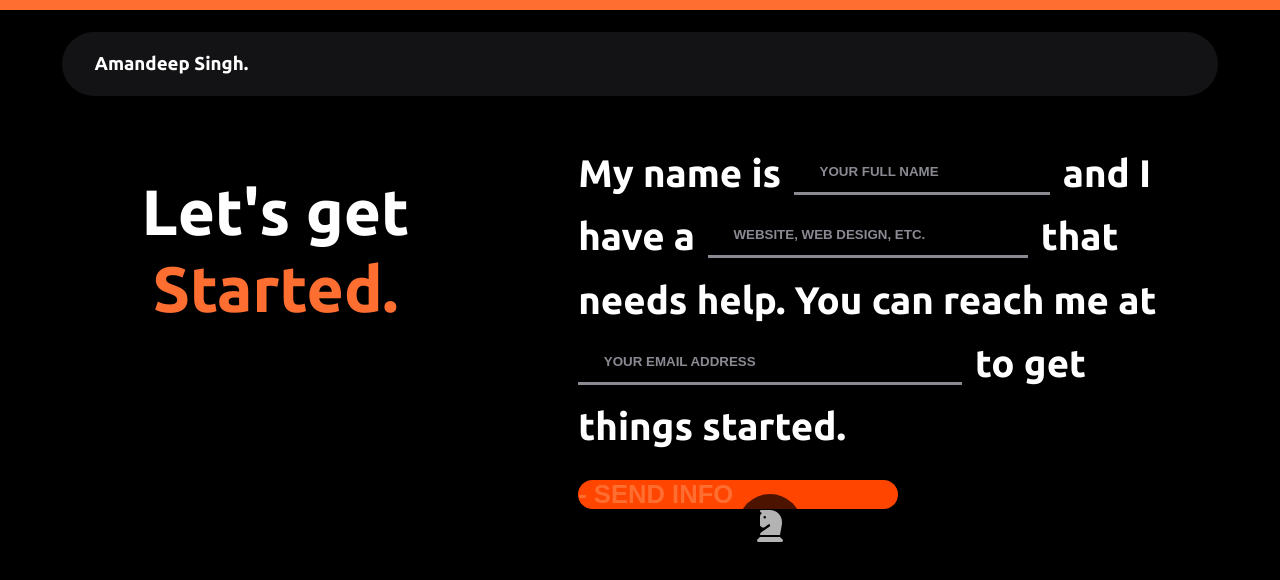
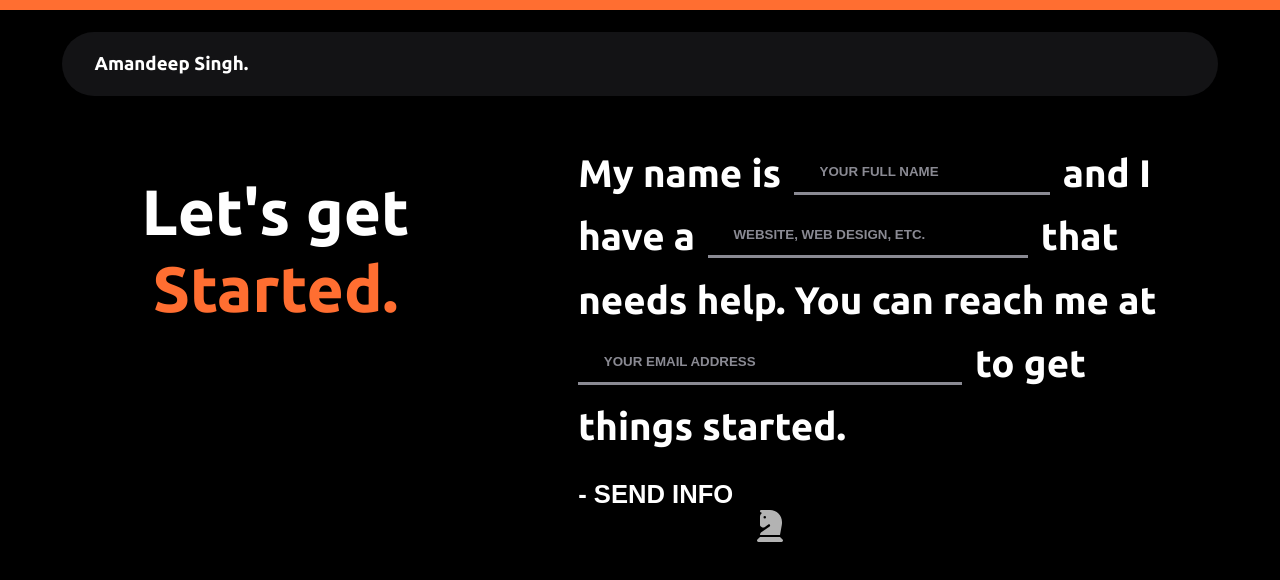
Before and after one commit to aMan404deep/portfolio, a React (Vite) app: page /form in a window 1280 px wide. In both pictures the pointer is over the button "- SEND INFO". Shown: the top 580 px of the page. Built offline with nearby package versions, Linux system fonts and the light colour scheme.

Commit message:
Updated CSS

```diff
--- a/src/styles/Form.css
+++ b/src/styles/Form.css
@@ -94,7 +94,6 @@
 }
 .submit-text:hover {
     cursor: pointer;
-    color: #FF6E31;
 }
 .submit-button{
     background-color: #000000;
@@ -104,6 +103,7 @@
     padding: 0;
 }
 .submit-button:hover{
+    background-color: #000000;
     color: #FF6E31;
 }
 
--- a/src/styles/Navbar.css
+++ b/src/styles/Navbar.css
@@ -35,7 +35,6 @@
     display: none;
     cursor: pointer;
   }
-
   @media (max-width: 768px) {
     .nav-content {
       display: none;
```
